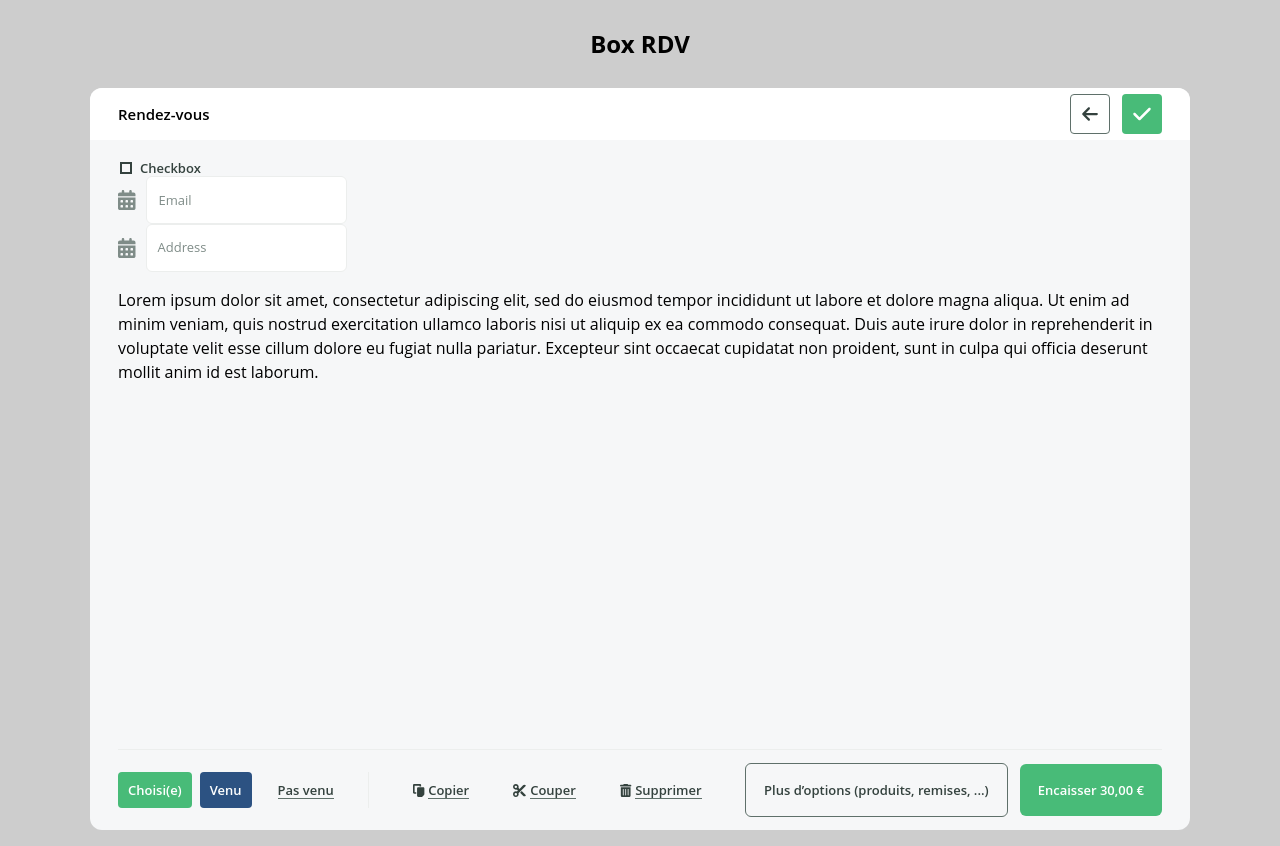
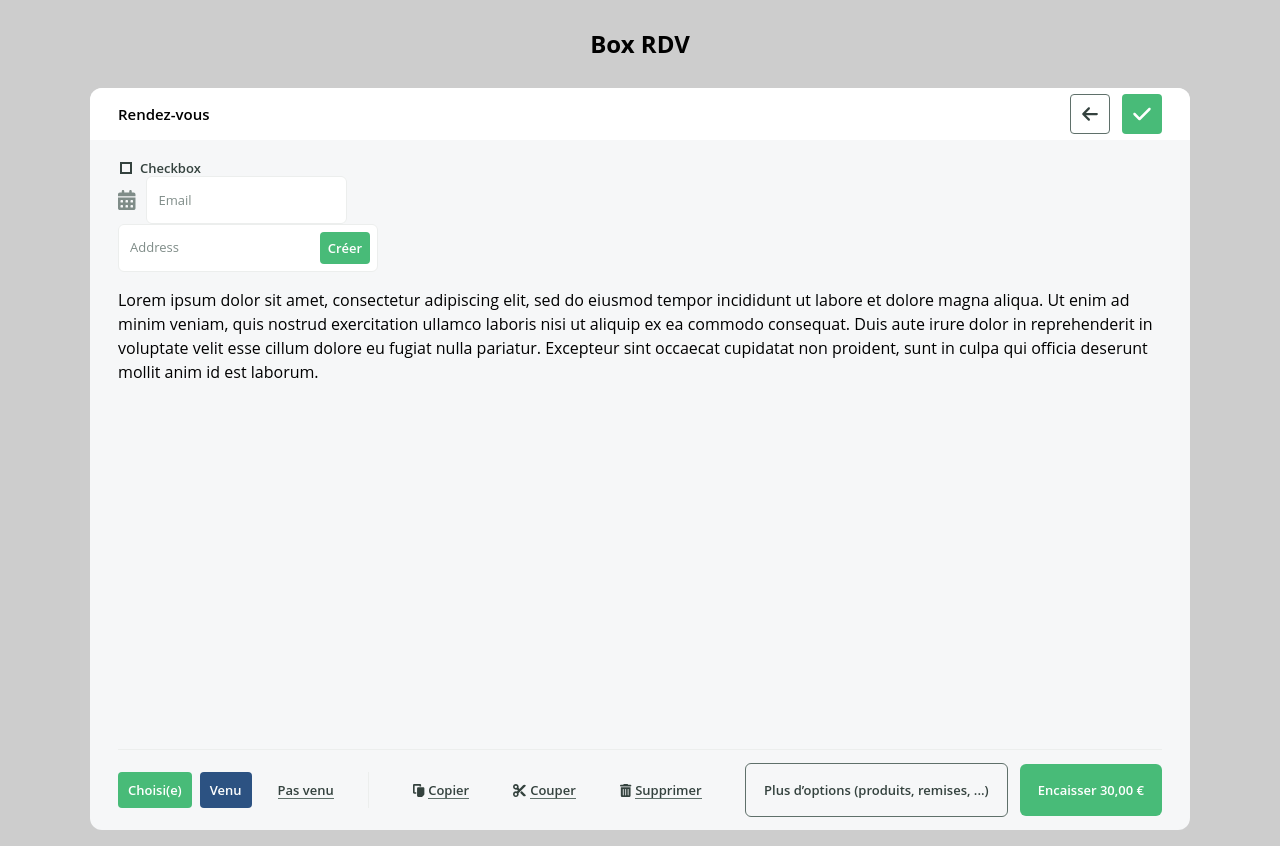
Before and after one commit to OksanaPopovichenko/Box-RDV, a React (Create React App) app: page / in a window 1280 px wide. Built offline with nearby package versions, Linux system fonts and the light colour scheme.

Commit message:
:lipstick: Added styles for labelInside input

```diff
--- a/src/components/atoms/Button/Button.tsx
+++ b/src/components/atoms/Button/Button.tsx
@@ -1,7 +1,7 @@
 /* eslint-disable react/button-has-type */
 import React, { ReactNode } from "react";
 
-export interface ButtonProps extends React.HTMLAttributes<HTMLButtonElement> {
+interface ButtonProps extends React.HTMLAttributes<HTMLButtonElement> {
   children?: ReactNode;
   variety: "primary" | "secondary" | "destructive" | "plain" | "outline";
   size: "xl" | "l" | "m" | "s";
--- a/src/components/atoms/Input/Input.tsx
+++ b/src/components/atoms/Input/Input.tsx
@@ -1,5 +1,6 @@
 /* eslint-disable no-unneeded-ternary */
 import React, { ReactNode, useState, useRef } from "react";
+import Button from "../Button/Button";
 
 interface InputProps {
   type: "simple" | "labelInside" | "double";
@@ -8,10 +9,14 @@ interface InputProps {
   value?: string;
   setValue?: (value: string) => void;
   icon?: ReactNode;
+  action?: {
+    btnText: string;
+    onChange: () => void;
+  };
 }
 
 export default function Input(props: InputProps): JSX.Element {
-  const { type, placeholder, className, value, setValue, icon } = props;
+  const { type, placeholder, className, value, setValue, icon, action } = props;
 
   const [inputValue, setInputValue] = useState(value ? value : "");
   const inputRef = useRef<HTMLInputElement>(null);
@@ -44,12 +49,13 @@ export default function Input(props: InputProps): JSX.Element {
     <div className="flex flex-row items-center gap-2.5">
       {icon && <div className="text-[#7F8C88] text-xl">{icon}</div>}
       <div className="relative">
+        <div className="relative">
           <input
             type="text"
             placeholder={type !== "labelInside" ? placeholder : ""}
             className={`${typeList.common} ${typeList[type]} ${
               inputValue && type === "labelInside" ? "pt-6 pb-2" : ""
-          } ${className || ""}`}
+            } ${action ? "pr-[71px]" : ""} ${className || ""}`}
             value={inputValue}
             onChange={handleChange}
             ref={inputRef}
@@ -69,6 +75,14 @@ export default function Input(props: InputProps): JSX.Element {
             </label>
           )}
         </div>
+        {action && (
+          <div className="absolute right-2 top-2">
+            <Button variety="primary" size="s">
+              {action.btnText}
+            </Button>
+          </div>
+        )}
+      </div>
     </div>
   );
 }
--- a/src/components/molecules/ButtonGroup/ButtonGroup.tsx
+++ b/src/components/molecules/ButtonGroup/ButtonGroup.tsx
@@ -1,6 +1,6 @@
 import React, { ReactNode } from "react";
 
-export interface ButtonGroupProps {
+interface ButtonGroupProps {
   children: ReactNode;
   gap: "l" | "m" | "s";
 }
--- a/src/components/molecules/Card/Card.tsx
+++ b/src/components/molecules/Card/Card.tsx
@@ -1,6 +1,6 @@
 import React, { ReactNode } from "react";
 
-export interface CardProps {
+interface CardProps {
   children: ReactNode;
   header: {
     title: string;
--- a/src/components/organisms/Tabbar/Tabbar.tsx
+++ b/src/components/organisms/Tabbar/Tabbar.tsx
@@ -9,7 +9,7 @@ import {
   ChoisiVenu,
 } from "./components";
 
-export interface TabbarProps {
+interface TabbarProps {
   state: "choisie" | "pas venu" | "none" | "choisi & venu" | "venu";
 }
 
--- a/src/pages/Homepage/App.tsx
+++ b/src/pages/Homepage/App.tsx
@@ -68,7 +68,10 @@ function App(): JSX.Element {
             <Input
               type="labelInside"
               placeholder="Address"
-              icon={<FontAwesomeIcon icon={faCalendarAlt} />}
+              action={{
+                btnText: "Créer",
+                onChange: () => {},
+              }}
             />
           </div>
           <div>
```
Lines whose indentation alone changed are shown as unchanged.
